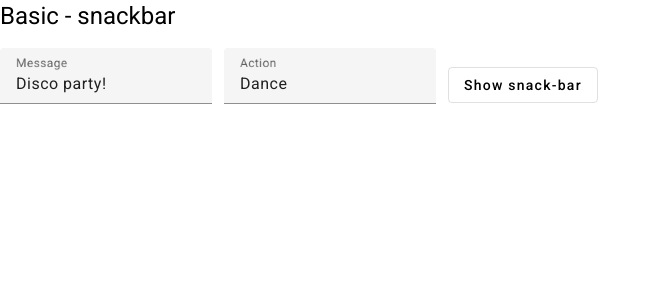
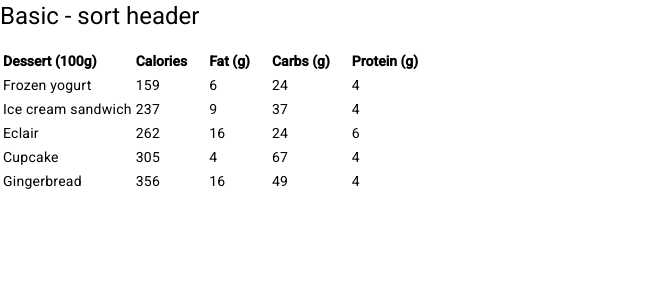
Before and after one commit to kskannandotwin/app-ai, an Angular app: page / in a window 1280 px wide. Shown: the top 300 px of the page, without its empty margins (0-659 px from the left). Built offline with nearby package versions, Linux system fonts and the light colour scheme.

Commit message:
28.09.2023
basic sort header completed

```diff
--- a/src/app/app.component.html
+++ b/src/app/app.component.html
@@ -1,12 +1,18 @@
-<h1>Basic - snackbar</h1>
-<mat-form-field>
-  <mat-label>Message</mat-label>
-  <input matInput value="Disco party!" #message>
-</mat-form-field>
+<h1>Basic - sort header</h1>
+<table matSort (matSortChange)="sortData($event)">
+  <tr>
+    <th mat-sort-header="name">Dessert (100g)</th>
+    <th mat-sort-header="calories">Calories</th>
+    <th mat-sort-header="fat">Fat (g)</th>
+    <th mat-sort-header="carbs">Carbs (g)</th>
+    <th mat-sort-header="protein">Protein (g)</th>
+  </tr>
 
-<mat-form-field>
-  <mat-label>Action</mat-label>
-  <input matInput value="Dance" #action>
-</mat-form-field>
-
-<button mat-stroked-button (click)="openSnackBar(message.value, action.value)">Show snack-bar</button>
+  <tr *ngFor="let dessert of sortedData">
+    <td>{{dessert.name}}</td>
+    <td>{{dessert.calories}}</td>
+    <td>{{dessert.fat}}</td>
+    <td>{{dessert.carbs}}</td>
+    <td>{{dessert.protein}}</td>
+  </tr>
+</table>
--- a/src/app/app.component.scss
+++ b/src/app/app.component.scss
@@ -1,3 +1,3 @@
-mat-form-field {
-  margin-right: 12px;
+.mat-sort-header-container {
+  align-items: center;
 }
--- a/src/app/app.component.ts
+++ b/src/app/app.component.ts
@@ -1,5 +1,13 @@
 import { Component } from '@angular/core';
-import { MatSnackBar } from '@angular/material/snack-bar';
+import { Sort } from '@angular/material/sort';
+
+export interface Dessert {
+  calories: number;
+  carbs: number;
+  fat: number;
+  name: string;
+  protein: number;
+}
 
 @Component({
   selector: 'app-root',
@@ -9,11 +17,49 @@ import { MatSnackBar } from '@angular/material/snack-bar';
 export class AppComponent {
   title = 'app-ai';
 
-  // snackbar
-  constructor(private _snackBar: MatSnackBar) {}
+  // sort header
+  desserts: Dessert[] = [
+    { name: 'Frozen yogurt', calories: 159, fat: 6, carbs: 24, protein: 4 },
+    { name: 'Ice cream sandwich', calories: 237, fat: 9, carbs: 37, protein: 4 },
+    { name: 'Eclair', calories: 262, fat: 16, carbs: 24, protein: 6 },
+    { name: 'Cupcake', calories: 305, fat: 4, carbs: 67, protein: 4 },
+    { name: 'Gingerbread', calories: 356, fat: 16, carbs: 49, protein: 4 },
+  ];
 
-  openSnackBar(message: string, action: string) {
-    this._snackBar.open(message, action);
+  sortedData: Dessert[];
+
+  constructor() {
+    this.sortedData = this.desserts.slice();
+  }
+
+  sortData(sort: Sort) {
+    const data = this.desserts.slice();
+    if (!sort.active || sort.direction === '') {
+      this.sortedData = data;
+      return;
+    }
+
+    this.sortedData = data.sort((a, b) => {
+      const isAsc = sort.direction === 'asc';
+      switch (sort.active) {
+        case 'name':
+          return compare(a.name, b.name, isAsc);
+        case 'calories':
+          return compare(a.calories, b.calories, isAsc);
+        case 'fat':
+          return compare(a.fat, b.fat, isAsc);
+        case 'carbs':
+          return compare(a.carbs, b.carbs, isAsc);
+        case 'protein':
+          return compare(a.protein, b.protein, isAsc);
+        default:
+          return 0;
+      }
+    });
   }
 
 }
+
+function compare(a: number | string, b: number | string, isAsc: boolean) {
+  return (a < b ? -1 : 1) * (isAsc ? 1 : -1);
+}
```
Also changed, not shown: src/app/core/material/material.module.ts (+5 -2 lines).
